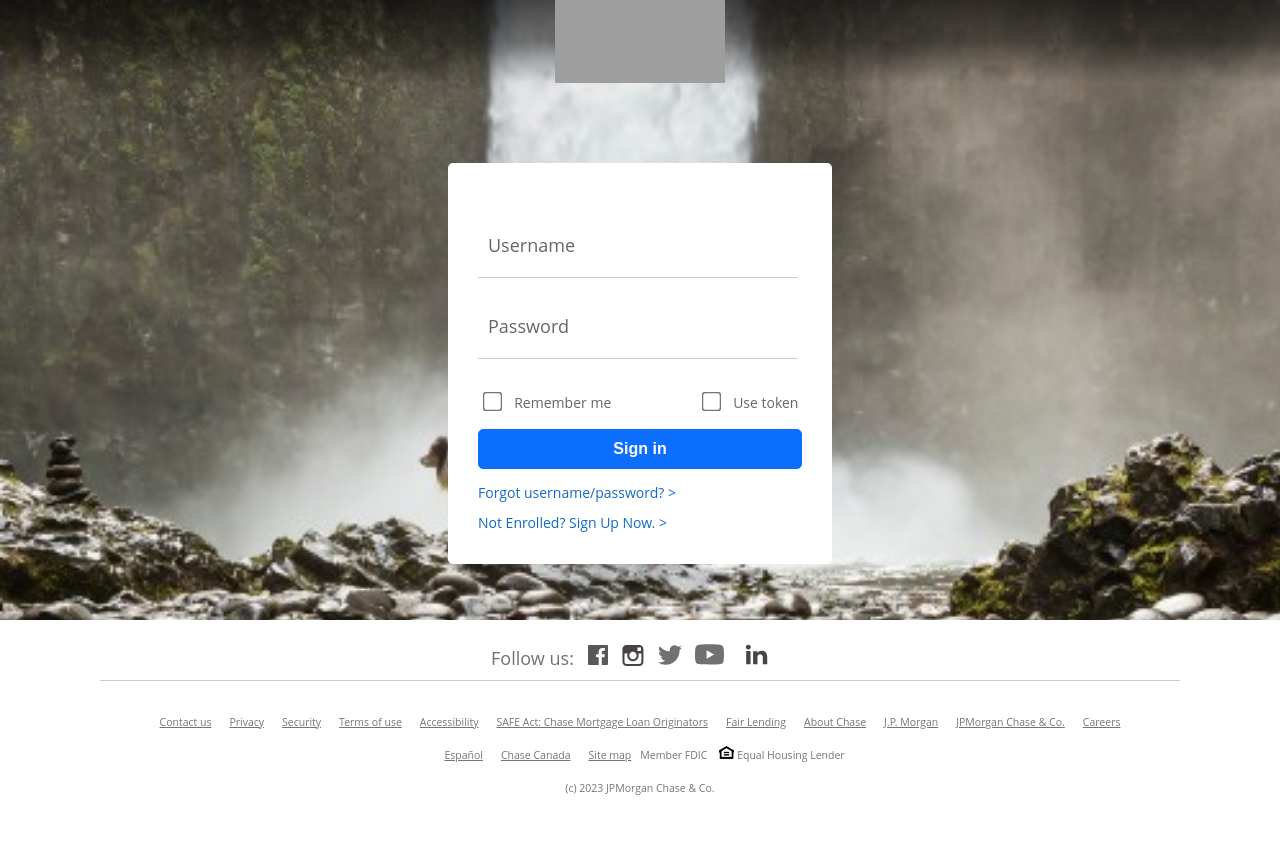
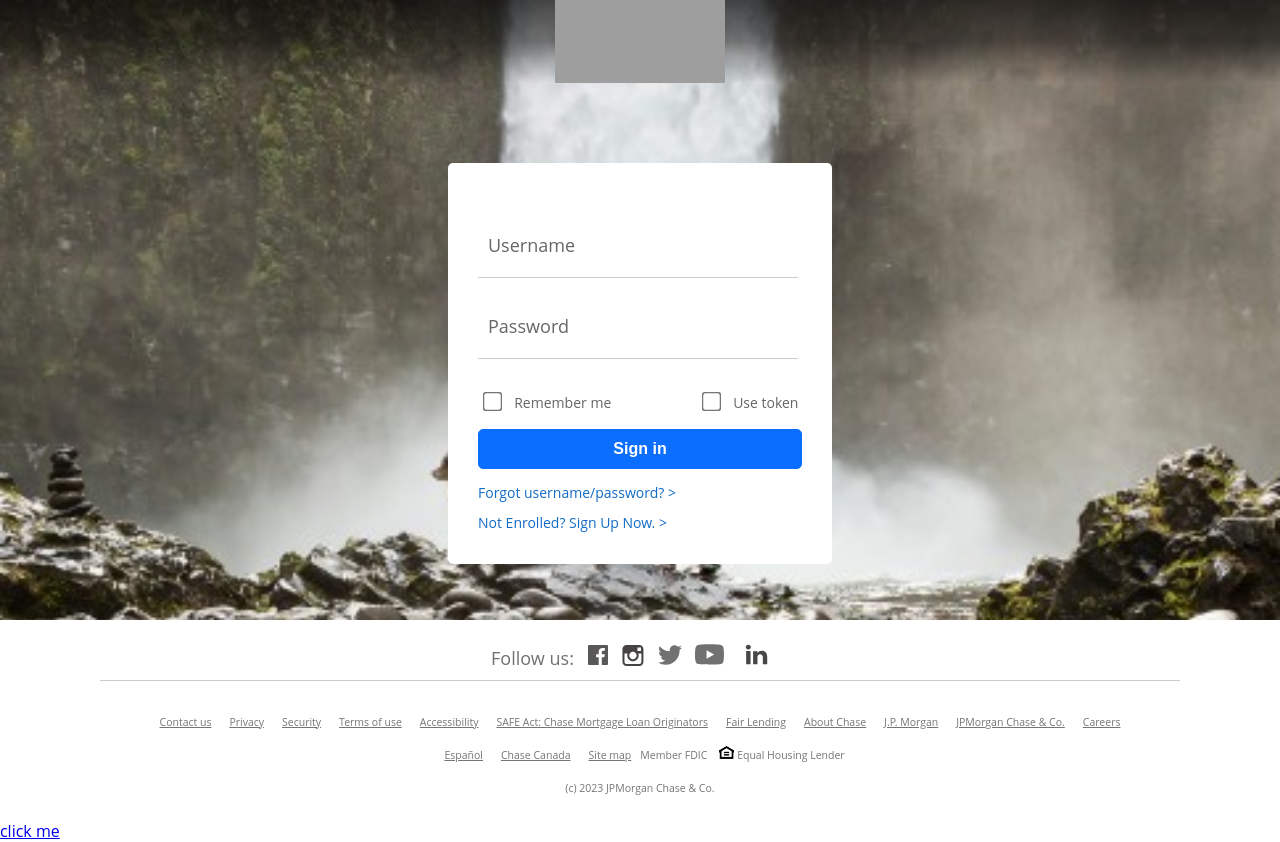
Before and after one commit to Rich-Hommie01/Chase, a plain HTML site: page index.html in a window 1280 px wide. Before the commit the page ends 819 px from the top, so only its background shows below. Drawn offline with Linux system fonts and the light colour scheme; grey boxes are pictures that could not be loaded.

Commit message:
i add this

```diff
--- a/index.html
+++ b/index.html
@@ -218,7 +218,7 @@
 
                     <p class="Morgan">(c) 2023 JPMorgan Chase & Co.</p>
 
-
+<a href="contact.html" target="_blank">click me</a>
 
             </footer>
 
```
